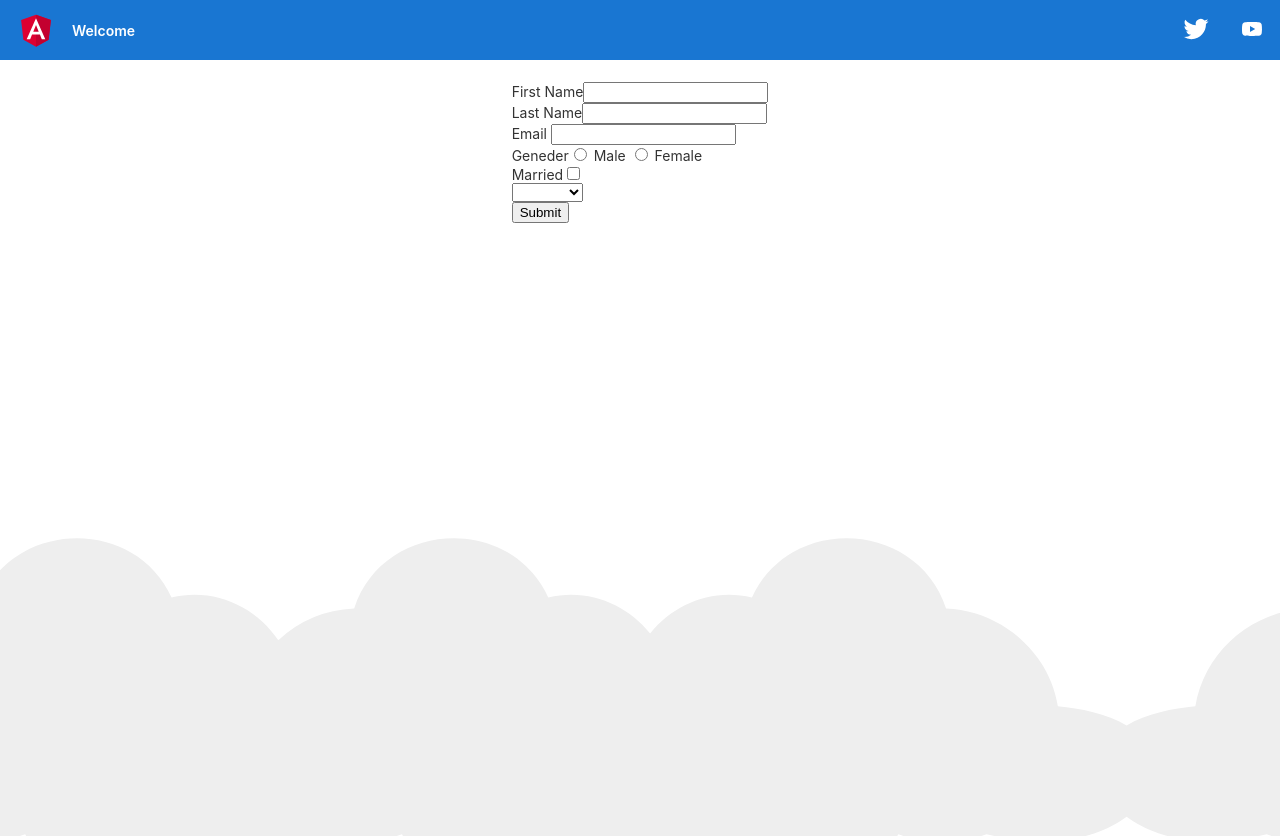
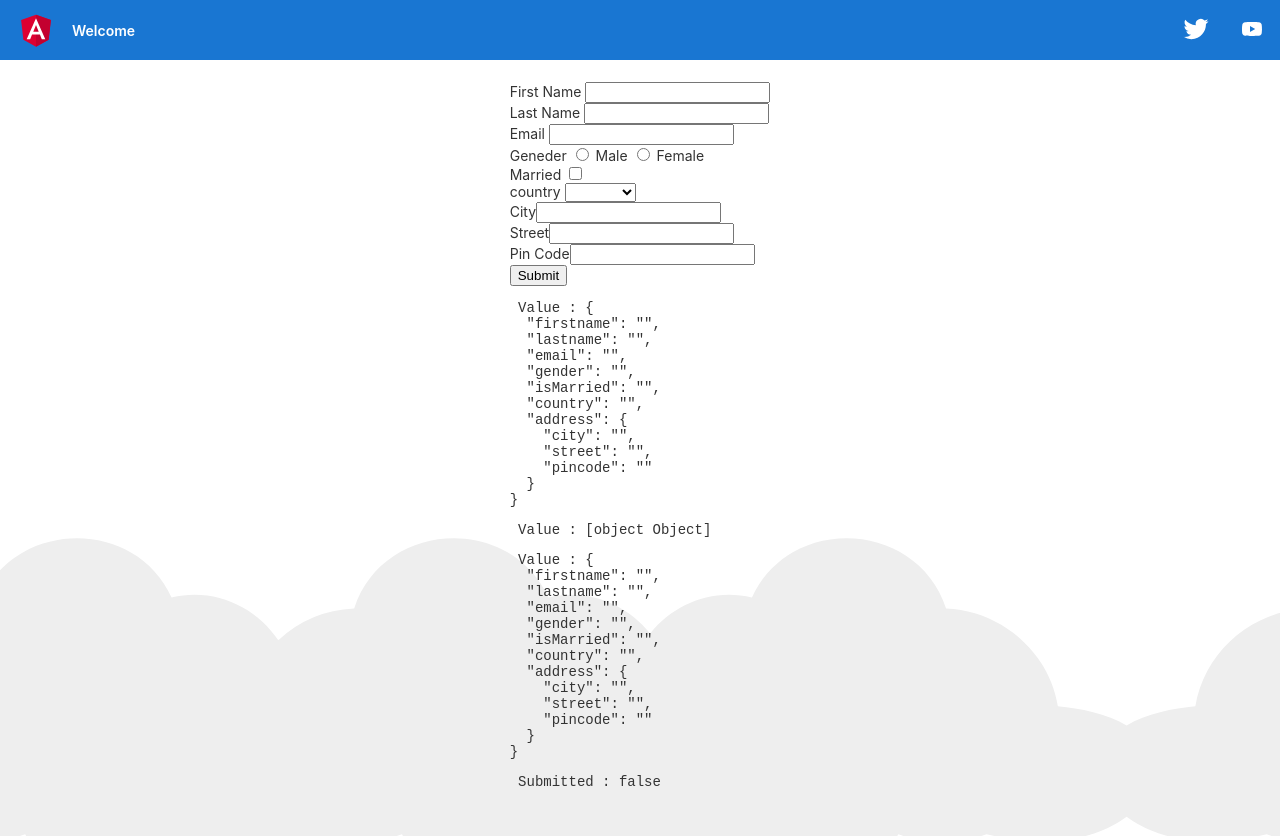
Before and after one commit to MdRashid62/angulartesting, an Angular app: page / in a window 1280 px wide. Before the commit the page ends 800 px from the top, so only its background shows below. Built offline with nearby package versions, Linux system fonts and the light colour scheme.

Commit message:
init changes

```diff
--- a/src/app/app.component.html
+++ b/src/app/app.component.html
@@ -1,11 +1,3 @@
-<!-- * * * * * * * * * * * * * * * * * * * * * * * * * * * * * * * -->
-<!-- * * * * * * * * * * * The content below * * * * * * * * * * * -->
-<!-- * * * * * * * * * * is only a placeholder * * * * * * * * * * -->
-<!-- * * * * * * * * * * and can be replaced. * * * * * * * * * * * -->
-<!-- * * * * * * * * * * * * * * * * * * * * * * * * * * * * * * * -->
-<!-- * * * * * * * * * Delete the template below * * * * * * * * * * -->
-<!-- * * * * * * * to get started with your project! * * * * * * * * -->
-<!-- * * * * * * * * * * * * * * * * * * * * * * * * * * * * * * * -->
 
 <style>
   :host {
@@ -328,41 +320,68 @@
 <div class="content" role="main">
   <form #contactForm="ngForm" (ngSubmit)="onSubmit(contactForm)">
 
+
   <p>
-      <label for="firstname">First Name</label>
-      <input type="text" name="firstname" ngModel>
+    <label for="firstname">First Name </label>
+    <input type="text" id="firstname" name="firstname" ngModel>
   </p>
 
   <p>
-      <label for="lastname">Last Name</label>
-      <input type="text" name="lastname" ngModel>
+    <label for="lastname">Last Name </label>
+    <input type="text" id="lastname" name="lastname" ngModel>
   </p>
 
   <p>
     <label for="email">Email </label>
-      <input type="text" id="email" name="email" ngModel>
+    <input type="text" id="email" name="email"  ngModel>
   </p>
 
   <p>
-      <label for="gender">Geneder</label>
-      <input type="radio" value="male" name="gender" ngModel> Male
-      <input type="radio" value="female" name="gender" ngModel> Female
+    <label for="gender">Geneder </label>
+    <input type="radio" value="male" id="gender" name="gender" ngModel> Male
+    <input type="radio" value="female" id="gender" name="gender" ngModel> Female
   </p>
 
   <p>
-      <label for="isMarried">Married</label>
-      <input type="checkbox" name="isMarried" ngModel>
+    <label for="isMarried">Married </label>
+    <input type="checkbox" id="isMarried" name="isMarried" ngModel>
   </p>
 
-    <select name="country" ngModel>
+  <p>
+    <label for="country">country </label>
+    <select id="country" name="country" ngModel>
       <option [ngValue]="c.id" *ngFor="let c of countryList">
         {{c.name}}
       </option>
     </select>
+  </p>
+
+  <div ngModelGroup="address">
+
+    <p>
+      <label for="city">City</label>
+      <input type="text" id="city" name="city" ngModel>
+    </p>
+
+    <p>
+      <label for="street">Street</label>
+      <input type="text" id="street" name="street" ngModel>
+    </p>
+    <p>
+      <label for="pincode">Pin Code</label>
+      <input type="text" id="pincode" name="pincode" ngModel>
+    </p>
+
+  </div>
 
   <p>
     <button type="submit">Submit</button>
   </p>
+
+    <pre> Value : {{ contactForm.value | json }}</pre>
+    <pre> Value : {{ contactForm.value }}</pre>
+    <pre> Value : {{ contactForm.value | json }}</pre>
+    <pre> Submitted : {{ contactForm.submitted }}</pre>
 
   </form>
 
```
Lines whose indentation alone changed are shown as unchanged.
